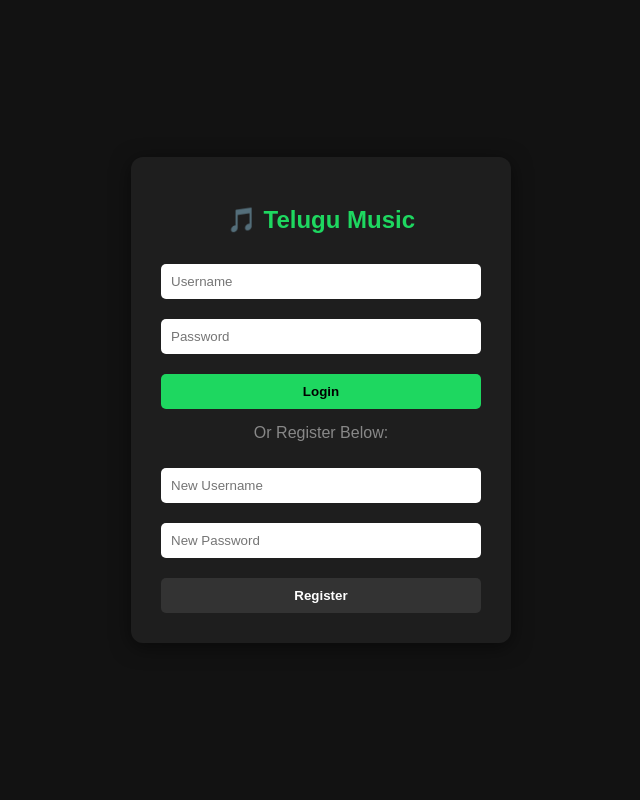
After one commit to Karunakarreddy-Pamireddy/free-songs-app, a Flask app: page /login in a window 1280 px wide. The commit adds this page. Shown: the whole page, without its empty margins (319-959 px from the left). Run offline with Flask 3, Linux system fonts and the light colour scheme.

Commit message:
Add authentication system and automatic Telugu songs playlist

```diff
--- a/app.py
+++ b/app.py
@@ -1,10 +1,152 @@
-from flask import Flask, render_template
+
+from flask import Flask, render_template, request, redirect, url_for, session, flash
+
+
 
 app = Flask(__name__)
 
+app.secret_key = 'telugu_music_secret_key'  # Required for sessions
+
+
+
+# Mock user database (In production, replace with SQLite or PostgreSQL)
+
+users = {
+
+    "karunakar": "password123"
+
+}
+
+
+
+# Telugu Songs List (Auto-loaded in app)
+
+TELUGU_SONGS = [
+
+    {
+
+        "id": 1,
+
+        "title": "Samayama",
+
+        "movie": "Hi Nanna",
+
+        "artist": "Anurag Kulkarni",
+
+        "url": "https://www.soundhelix.com/examples/mp3/SoundHelix-Song-1.mp3",
+
+        "cover": "https://images.unsplash.com/photo-1511671782779-c97d3d27a1d4?w=300"
+
+    },
+
+    {
+
+        "id": 2,
+
+        "title": "Kurchi Madathapetti",
+
+        "movie": "Guntur Kaaram",
+
+        "artist": "Thaman S, Sahithi",
+
+        "url": "https://www.soundhelix.com/examples/mp3/SoundHelix-Song-2.mp3",
+
+        "cover": "https://images.unsplash.com/photo-1470225620780-dba8ba36b745?w=300"
+
+    },
+
+    {
+
+        "id": 3,
+
+        "title": "Chuttamalle",
+
+        "movie": "Devara",
+
+        "artist": "Shreya Ghoshal",
+
+        "url": "https://www.soundhelix.com/examples/mp3/SoundHelix-Song-3.mp3",
+
+        "cover": "https://images.unsplash.com/photo-1514525253161-7a46d19cd819?w=300"
+
+    }
+
+]
+
+
+
 @app.route("/")
-def home():
-    return render_template("index.html")
+
+def index():
+
+    if "user" not in session:
+
+        return redirect(url_for("login"))
+
+    return render_template("index.html", user=session["user"], songs=TELUGU_SONGS)
+
+
+
+@app.route("/login", methods=["GET", "POST"])
+
+def login():
+
+    if request.method == "POST":
+
+        username = request.form.get("username")
+
+        password = request.form.get("password")
+
+
+
+        if username in users and users[username] == password:
+
+            session["user"] = username
+
+            return redirect(url_for("index"))
+
+        else:
+
+            flash("Invalid credentials! Try karuna / password123")
+
+
+
+    return render_template("login.html")
+
+
+
+@app.route("/register", methods=["POST"])
+
+def register():
+
+    username = request.form.get("username")
+
+    password = request.form.get("password")
+
+    if username and password:
+
+        users[username] = password
+
+        session["user"] = username
+
+        return redirect(url_for("index"))
+
+    flash("Registration failed!")
+
+    return redirect(url_for("login"))
+
+
+
+@app.route("/logout")
+
+def logout():
+
+    session.pop("user", None)
+
+    return redirect(url_for("login"))
+
+
 
 if __name__ == "__main__":
+
     app.run(debug=True)
--- /dev/null
+++ b/templates/login.html
@@ -0,0 +1,39 @@
+<!DOCTYPE html>
+<html lang="en">
+<head>
+    <meta charset="UTF-8">
+    <title>Login - Telugu Songs App</title>
+    <style>
+        body { font-family: sans-serif; background: #121212; color: #fff; display: flex; justify-content: center; align-items: center; height: 100vh; margin: 0; }
+        .card { background: #1e1e1e; padding: 30px; border-radius: 12px; width: 320px; text-align: center; box-shadow: 0 4px 20px rgba(0,0,0,0.5); }
+        h2 { color: #1ed760; margin-bottom: 20px; }
+        input { width: 100%; padding: 10px; margin: 10px 0; border: none; border-radius: 5px; box-sizing: border-box; }
+        button { width: 100%; padding: 10px; background: #1ed760; color: #000; font-weight: bold; border: none; border-radius: 5px; cursor: pointer; margin-top: 10px; }
+        .error { color: #ff5555; font-size: 0.9em; margin-bottom: 10px; }
+    </style>
+</head>
+<body>
+    <div class="card">
+        <h2>🎵 Telugu Music</h2>
+
+        {% with messages = get_flashed_messages() %}
+          {% if messages %}
+            <p class="error">{{ messages[0] }}</p>
+          {% endif %}
+        {% endwith %}
+
+        <form method="POST" action="/login">
+            <input type="text" name="username" placeholder="Username" required>
+            <input type="password" name="password" placeholder="Password" required>
+            <button type="submit">Login</button>
+        </form>
+
+        <p style="margin-top: 15px; color: #888;">Or Register Below:</p>
+        <form method="POST" action="/register">
+            <input type="text" name="username" placeholder="New Username" required>
+            <input type="password" name="password" placeholder="New Password" required>
+            <button type="submit" style="background: #333; color: #fff;">Register</button>
+        </form>
+    </div>
+</body>
+</html>
```
Also changed, not shown: templates/index.html (+29 -17 lines).
